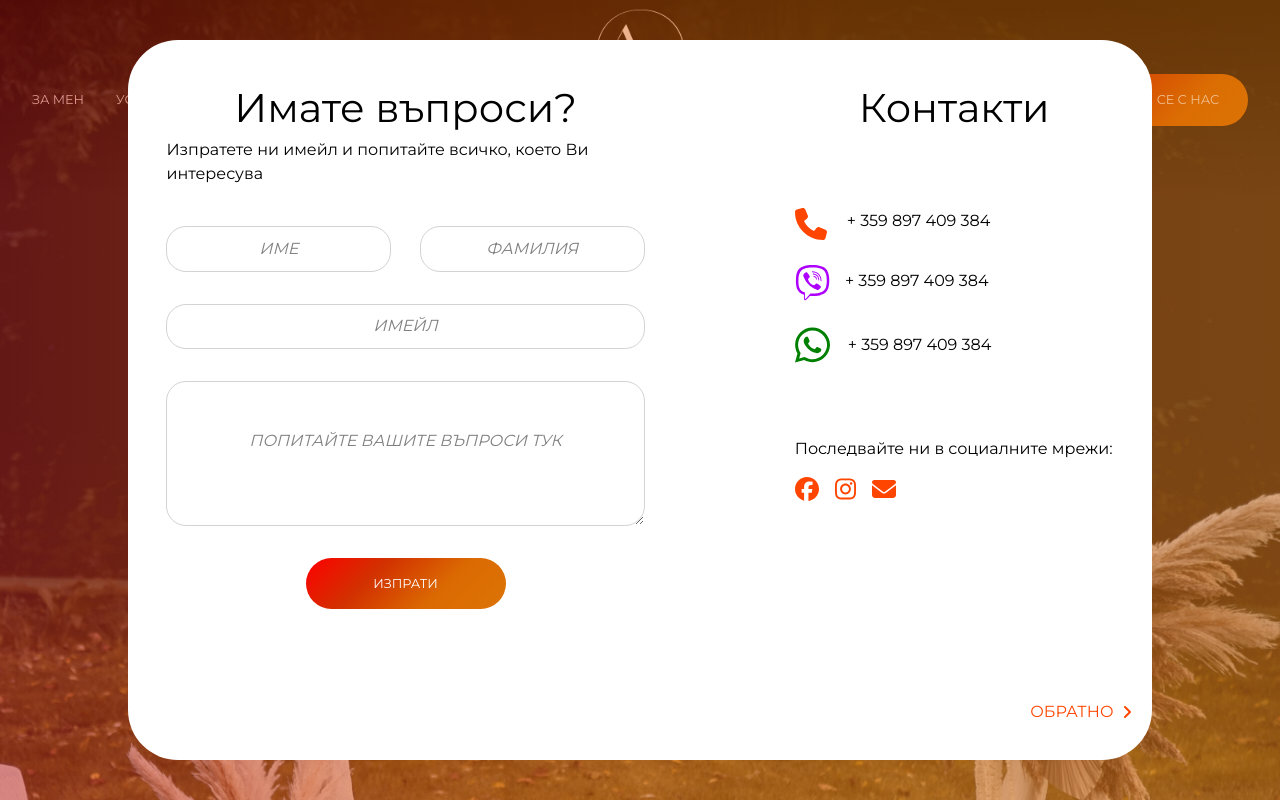
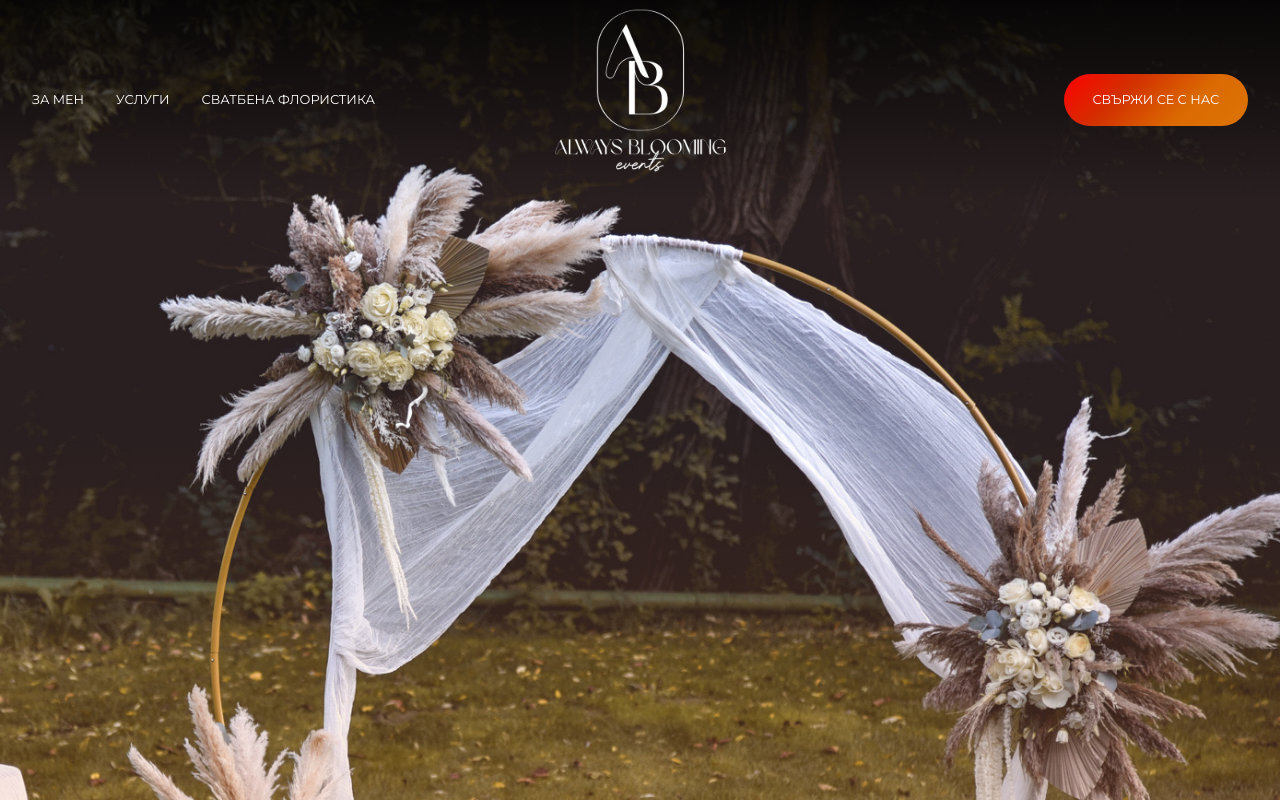
Before and after one commit to ada-designs/decoration-website, a Next.js app: page /wedding in a window 1280 px wide. Shown: the top 800 px of the page. Built offline with nearby package versions, Linux system fonts and the light colour scheme.

Commit message:
Change names and ordering of state

```diff
--- a/src/components/Layout.js
+++ b/src/components/Layout.js
@@ -15,27 +15,25 @@ import { useState } from "react";
 export default function Layout({ children }) {
   const isMobile = useIsMobile();
   const router = useRouter();
+  const [isOpen, setIsOpen] = useState(false);
+  const [isCta, setIsCta] = useState(false);
 
   /* Mobile menu popup*/
-  const [isOpen, setIsOpen] = useState(false);
-  function openMobileMenu() {
+  function handleOpenMobileMenu() {
     setIsOpen(true);
   }
 
-  function closeMobileMenu() {
+  function handleCloseMobileMenu() {
     setIsOpen(false);
   }
 
-  /* CTA popup*/
-
-  const [isCta, setIsCta] = useState(true);
-
-  function openCta() {
+  /* CTA popup */
+  function handleOpenCta() {
     if (isOpen) setIsOpen(false);
     setIsCta(true);
   }
 
-  function closeCta() {
+  function handleCloseCta() {
     setIsCta(false);
   }
 
@@ -46,26 +44,26 @@ export default function Layout({ children }) {
 
   return (
     <>
-      {!isMobile && !isServicesPage && <DesktopHeader openCta={openCta} />}
+      {!isMobile && !isServicesPage && <DesktopHeader openCta={handleOpenCta} />}
 
       {isMobile && !isServicesPage && (
-        <MobileHeader openMobileMenu={openMobileMenu} />
+        <MobileHeader openMobileMenu={handleOpenMobileMenu} />
       )}
 
-      {!isMobile && isServicesPage && <SecondaryHeader openCta={openCta} />}
+      {!isMobile && isServicesPage && <SecondaryHeader openCta={handleOpenCta} />}
 
       {isMobile && isServicesPage && (
-        <SecondaryMobileHeader openMobileMenu={openMobileMenu} />
+        <SecondaryMobileHeader openMobileMenu={handleOpenMobileMenu} />
       )}
 
       {isMobile && (
-        <PopupMobileMenu isOpen={isOpen} closeMobileMenu={closeMobileMenu} />
+        <PopupMobileMenu isOpen={isOpen} closeMobileMenu={handleCloseMobileMenu} />
       )}
       {!isMobile && (
-        <DesktopPopup isCta={isCta} openCta={openCta} closeCta={closeCta} />
+        <DesktopPopup isCta={isCta} openCta={handleOpenCta} closeCta={handleCloseCta} />
       )}
       {isMobile && (
-        <MobilePopup isCta={isCta} openCta={openCta} closeCta={closeCta} />
+        <MobilePopup isCta={isCta} openCta={handleOpenCta} closeCta={handleCloseCta} />
       )}
 
       <main>{children}</main>
```
